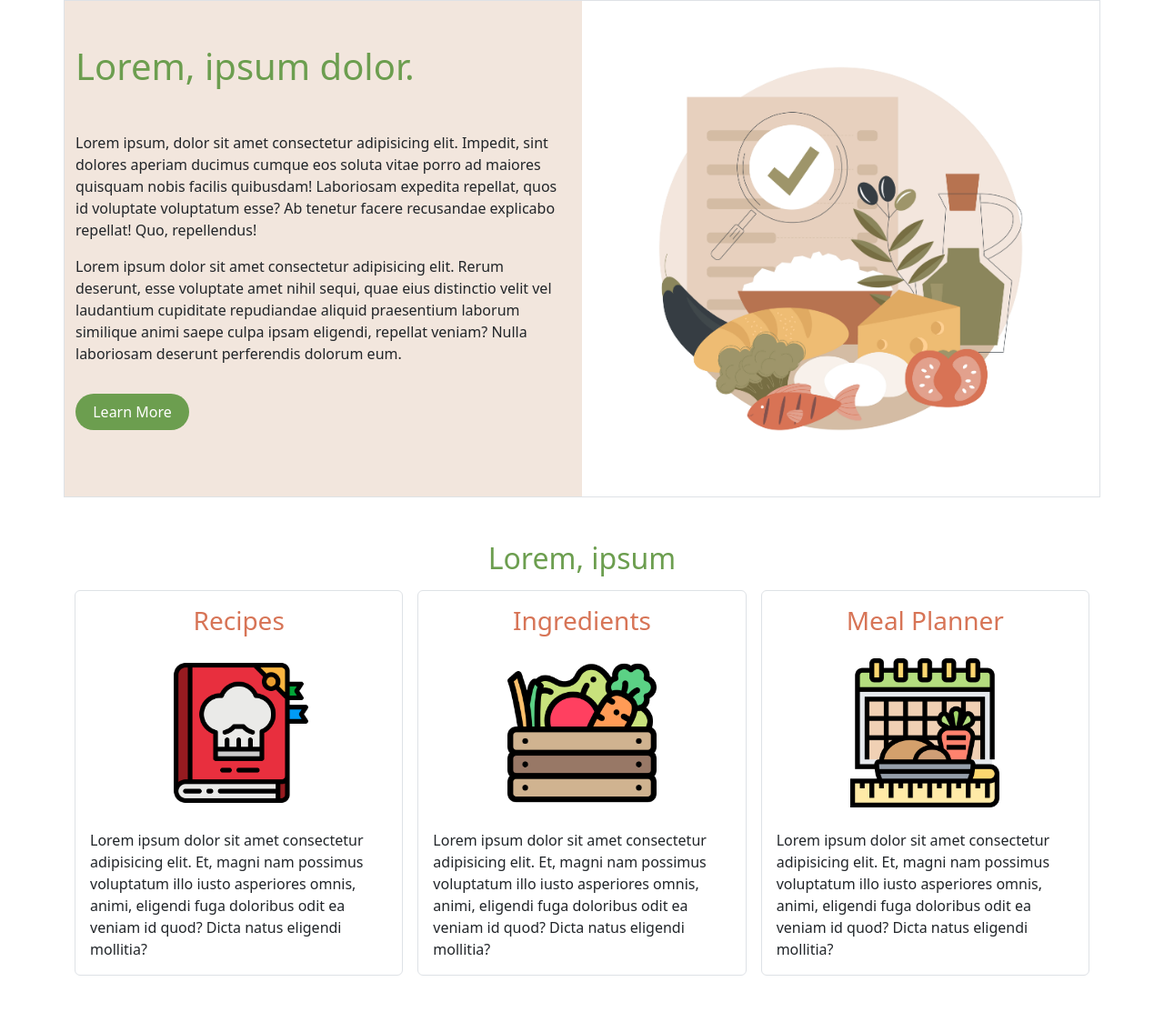
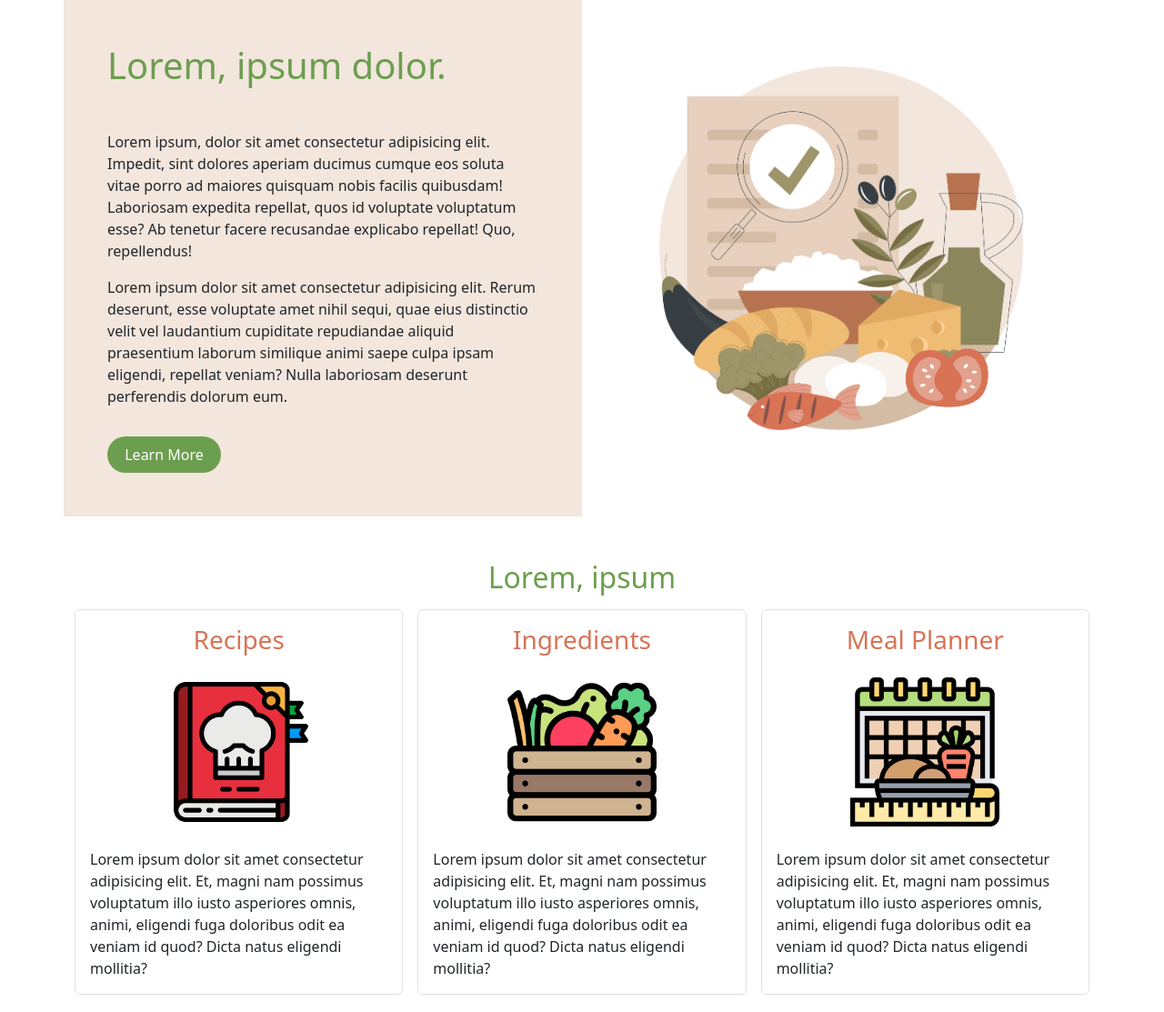
Before and after one commit to Brian1226/AvoCardio, a Python web app: template templates/home.html in a window 1280 px wide. Shown: the part 66-1179 px from the top of the page at 91% size. Before the commit the page ends 1139 px from the top, so only its background shows below. Run offline with Jinja, Linux system fonts and the light colour scheme; the template is opened without the code that fills it, so the values that code supplies are empty.

Commit message:
removed border from hero section

```diff
--- a/templates/home.html
+++ b/templates/home.html
@@ -10,6 +10,7 @@
     <link rel="stylesheet" href="../static/css/home.css">
     <title>AvoCardio Home</title>
 </head>
+
 
 <body>
     <!--navbar-->
@@ -40,11 +41,12 @@
         </div>
     </nav>
 
+
     <!--hero section-->
     <section id="hero-section">
         <div class="container-lg mb-5">
-            <div class="row border">
-                <div class="col-lg-6 py-5 linen-bg">
+            <div class="row">
+                <div class="col-lg-6 py-5 px-5 linen-bg">
                     <h1 class="hero-header mb-5 green-font">Lorem, ipsum dolor.</h1>
                     <p>Lorem ipsum, dolor sit amet consectetur adipisicing elit. Impedit, sint dolores
                         aperiam ducimus cumque eos soluta vitae porro ad maiores quisquam nobis facilis quibusdam!
@@ -74,11 +76,11 @@
             <div class="row justify-content-center mb-5 g-3">
                 <div class="col-md">
                     <div class="card border">
-                        <img class="card-img-top img-fluid" src="">
                         <div class="card-body">
                             <div class="card-title text-center orange-font">
                                 <h3>Recipes</h3>
-                                <img src="../static/recipe-icon.png" alt="https://www.flaticon.com/free-icons/recipe" class="my-3 card-icon">
+                                <img src="../static/recipe-icon.png" alt="https://www.flaticon.com/free-icons/recipe"
+                                    class="my-3 card-icon">
                             </div>
                             <p class="card-text">Lorem ipsum dolor sit amet consectetur adipisicing elit. Et, magni nam
                                 possimus voluptatum illo iusto asperiores omnis, animi, eligendi fuga doloribus odit ea
@@ -89,11 +91,11 @@
 
                 <div class="col-md">
                     <div class="card border">
-                        <img class="card-img-top" src="">
                         <div class="card-body">
                             <div class="card-title text-center orange-font">
                                 <h3>Ingredients</h3>
-                                <img src="../static/ingredients-icon.png" alt="https://www.flaticon.com/free-icons/harvest" class="my-3 card-icon">
+                                <img src="../static/ingredients-icon.png"
+                                    alt="https://www.flaticon.com/free-icons/harvest" class="my-3 card-icon">
                             </div>
                             <p class="card-text">Lorem ipsum dolor sit amet consectetur adipisicing elit. Et, magni nam
                                 possimus voluptatum illo iusto asperiores omnis, animi, eligendi fuga doloribus odit ea
@@ -104,11 +106,11 @@
 
                 <div class="col-md">
                     <div class="card border">
-                        <img class="card-img-top" src="">
                         <div class="card-body">
                             <div class="card-title text-center orange-font">
                                 <h3>Meal Planner</h3>
-                                <img src="../static/mealplan-icon.png" alt="https://www.flaticon.com/free-icons/healthy-food" class="my-3 card-icon">
+                                <img src="../static/mealplan-icon.png"
+                                    alt="https://www.flaticon.com/free-icons/healthy-food" class="my-3 card-icon">
                             </div>
                             <p class="card-text">Lorem ipsum dolor sit amet consectetur adipisicing elit. Et, magni nam
                                 possimus voluptatum illo iusto asperiores omnis, animi, eligendi fuga doloribus odit ea
```
